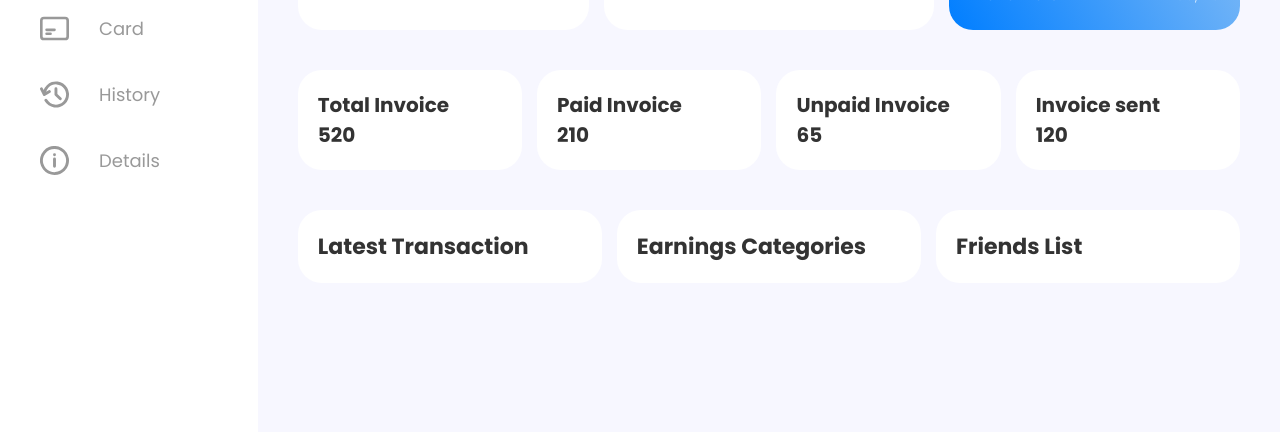
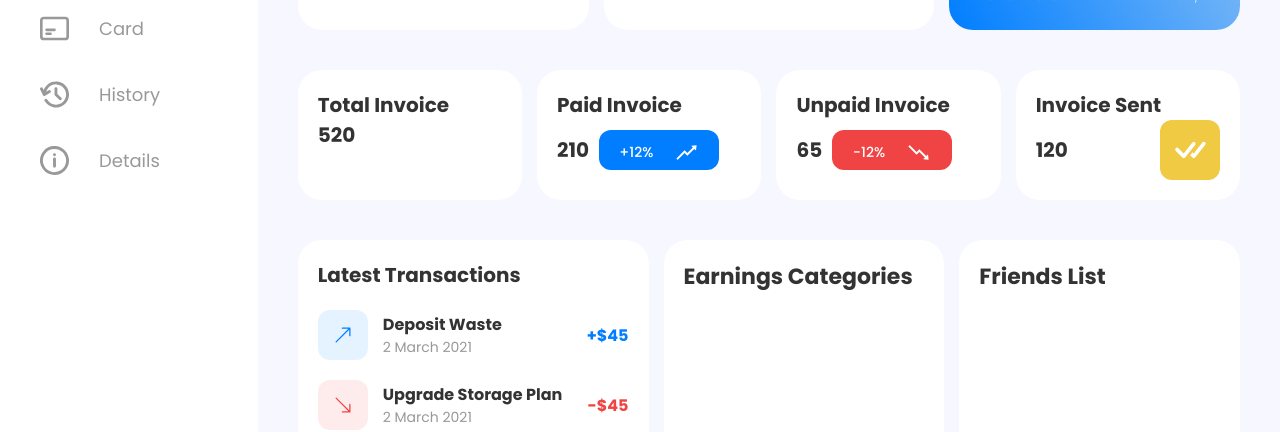
Before and after one commit to michal16295/bankApp, a React (Create React App) app: page / in a window 1280 px wide. Shown: the part 368-800 px from the top of the page. Built offline with nearby package versions, Linux system fonts and the light colour scheme.

Commit message:
added latest transactions

```diff
--- a/src/App.js
+++ b/src/App.js
@@ -74,7 +74,7 @@ const App = () => {
       <Container>
         <Router>
           <SideBar actions={actions} />
-          <div style={{ padding: "40px", width: "100%" }}>
+          <div style={{ padding: "40px", width: "100%", overflow: "auto" }}>
             <Header />
             <Routes>{publicRoutes}</Routes>
           </div>
--- /dev/null
+++ b/src/components/Dashboard/LatestTransactions.js
@@ -0,0 +1,107 @@
+import ItemContainer from "../ItemContainer";
+import { BsArrowDownRight, BsArrowUpRight } from "react-icons/bs";
+import styled from "styled-components";
+
+const data = [
+  {
+    difference: 45,
+    rise: true,
+    title: "Deposit Waste",
+    date: "2 March 2021",
+  },
+  {
+    difference: 45,
+    rise: false,
+    title: "Upgrade Storage Plan",
+    date: "2 March 2021",
+  },
+  {
+    difference: 50,
+    rise: true,
+    title: "Bank",
+    date: "2 March 2021",
+  },
+  {
+    difference: 100,
+    rise: false,
+    title: "H&M",
+    date: "2 March 2021",
+  },
+];
+
+const LatestTransactions = () => {
+  return (
+    <ItemContainer>
+      <div style={{ padding: "20px" }}>
+        <div>Latest Transactions</div>
+        <div>
+          {data.map((item) => {
+            return (
+              <MainFlex>
+                <InnerFlex>
+                  <Box rise={item.rise}>
+                    {item.rise ? (
+                      <BsArrowUpRight color="#007EFF" />
+                    ) : (
+                      <BsArrowDownRight color="#F04343" />
+                    )}
+                  </Box>
+                  <div>
+                    <Title>{item.title}</Title>
+                    <SubTitle>{item.date}</SubTitle>
+                  </div>
+                </InnerFlex>
+                <Sum rise={item.rise}>
+                  {item.rise ? "+$" + item.difference : "-$" + item.difference}
+                </Sum>
+              </MainFlex>
+            );
+          })}
+        </div>
+      </div>
+    </ItemContainer>
+  );
+};
+
+export default LatestTransactions;
+
+const MainFlex = styled.div`
+  display: flex;
+  align-items: center;
+  justify-content: space-between;
+  margin-top: 20px;
+`;
+
+const Box = styled.div`
+  width: 50px;
+  height: 50px;
+  border-radius: 12px;
+  background: ${({ rise }) =>
+    rise ? "rgba(0, 126, 255, 0.1)" : "rgba(240, 67, 67, 0.1)"};
+  display: flex;
+  align-items: center;
+  justify-content: center;
+`;
+
+const InnerFlex = styled.div`
+  display: flex;
+  align-items: center;
+  column-gap: 15px;
+`;
+
+const Title = styled.div`
+  font-size: 16px;
+  color: ${({ theme }) => theme.colors.light.mainFont};
+`;
+
+const SubTitle = styled.div`
+  font-size: 14px;
+  color: ${({ theme }) => theme.colors.light.secondFont};
+  font-weight: 400;
+`;
+
+const Sum = styled.div`
+  font-size: 16px;
+  color: ${({ rise, theme }) =>
+    rise ? theme.colors.light.blue : theme.colors.light.red};
+`;
--- a/src/components/Invoice/InvoiceItem.js
+++ b/src/components/Invoice/InvoiceItem.js
@@ -1,5 +1,5 @@
 import styled from "styled-components";
-
+import { AiOutlineRise, AiOutlineFall } from "react-icons/ai";
 import ItemContainer from "../ItemContainer";
 
 const InvoiceItem = ({ title, color, sum, difference, rising = true }) => {
@@ -9,6 +9,19 @@ const InvoiceItem = ({ title, color, sum, difference, rising = true }) => {
         <div>{title}</div>
         <Flex>
           <div>{sum}</div>
+          <Box color={color}>
+            {rising ? (
+              <FlexInner>
+                <div>+{difference}%</div>
+                <AiOutlineRise size={25} />
+              </FlexInner>
+            ) : (
+              <FlexInner>
+                <div>-{difference}%</div>
+                <AiOutlineFall size={25} />
+              </FlexInner>
+            )}
+          </Box>
         </Flex>
       </div>
     </ItemContainer>
@@ -19,4 +32,23 @@ export default InvoiceItem;
 const Flex = styled.div`
   display: flex;
   align-items: center;
+  column-gap: 10px;
+  margin-top: 10px;
 `;
+
+const Box = styled.div`
+  height: 20px;
+  padding: 10px;
+  width: 100px;
+  border-radius: 12px;
+  background-color: ${({ color }) => color};
+  color: white;
+  font-size: 14px;
+  font-weight: 500;
+`;
+
+const FlexInner = styled.div`
+  display: flex;
+  align-items: center;
+  justify-content: space-around;
+`;
--- /dev/null
+++ b/src/components/Invoice/InvoiceSent.js
@@ -0,0 +1,36 @@
+import styled from "styled-components";
+import { BsCheckAll } from "react-icons/bs";
+import ItemContainer from "../ItemContainer";
+
+const SentInvoice = () => {
+  return (
+    <ItemContainer>
+      <div style={{ padding: "20px" }}>
+        <div>Invoice Sent</div>
+        <Flex>
+          <div>120</div>
+          <Box>
+            <BsCheckAll size={40} color="white" />
+          </Box>
+        </Flex>
+      </div>
+    </ItemContainer>
+  );
+};
+export default SentInvoice;
+
+const Flex = styled.div`
+  display: flex;
+  align-items: center;
+  justify-content: space-between;
+`;
+
+const Box = styled.div`
+  height: 60px;
+  width: 60px;
+  border-radius: 12px;
+  background-color: #f0ca43;
+  display: flex;
+  justify-content: center;
+  align-items: center;
+`;
--- /dev/null
+++ b/src/components/Invoice/Total.js
@@ -0,0 +1,22 @@
+import styled from "styled-components";
+
+import ItemContainer from "../ItemContainer";
+
+const TotalInvoice = () => {
+  return (
+    <ItemContainer>
+      <div style={{ padding: "20px" }}>
+        <div>Total Invoice</div>
+        <Flex>
+          <div>520</div>
+        </Flex>
+      </div>
+    </ItemContainer>
+  );
+};
+export default TotalInvoice;
+
+const Flex = styled.div`
+  display: flex;
+  align-items: center;
+`;
--- a/src/components/ItemContainer.js
+++ b/src/components/ItemContainer.js
@@ -15,4 +15,8 @@ const Container = styled.div`
   font-weight: bold;
   font-size: 20px;
   color: ${({ theme }) => theme.colors.light.mainFont};
+  transition: all 0.2s ease-in-out;
+  &:hover {
+    transform: scale(1.05);
+  }
 `;
--- a/src/screens/Home.js
+++ b/src/screens/Home.js
@@ -4,6 +4,10 @@ import LatesActivity from "../components/Dashboard/Activity";
 import Card from "../components/Dashboard/Card";
 
 import InvoiceItem from "../components/Invoice/InvoiceItem";
+import TotalInvoice from "../components/Invoice/Total";
+import SentInvoice from "../components/Invoice/InvoiceSent";
+
+import LatestTransactions from "../components/Dashboard/LatestTransactions";
 
 const Home = () => {
   return (
@@ -16,40 +20,26 @@ const Home = () => {
       </Row>
 
       <Row>
-        <InvoiceItem
-          title="Total Invoice"
-          sum={520}
-          difference={12}
-          rising={true}
-          color="#73DC8A"
-        />
+        <TotalInvoice />
         <InvoiceItem
           title="Paid Invoice"
           sum={210}
           difference={12}
           rising={true}
-          color="#73DC8A"
+          color="#007EFF"
         />
         <InvoiceItem
           title="Unpaid Invoice"
           sum={65}
           difference={12}
-          rising={true}
-          color="#73DC8A"
+          rising={false}
+          color="#F04343"
         />
-        <InvoiceItem
-          title="Invoice sent"
-          sum={120}
-          difference={12}
-          rising={true}
-          color="#73DC8A"
-        />
+        <SentInvoice />
       </Row>
 
       <Row>
-        <Col>
-          <div>Latest Transaction</div>
-        </Col>
+        <LatestTransactions />
         <Col>
           <div>Earnings Categories</div>
         </Col>
@@ -76,7 +66,6 @@ const Title = styled.div`
 const Row = styled.div`
   display: flex;
   flex-wrap: wrap;
-
   column-gap: 15px;
   row-gap: 20px;
   margin: 40px 0;
```
